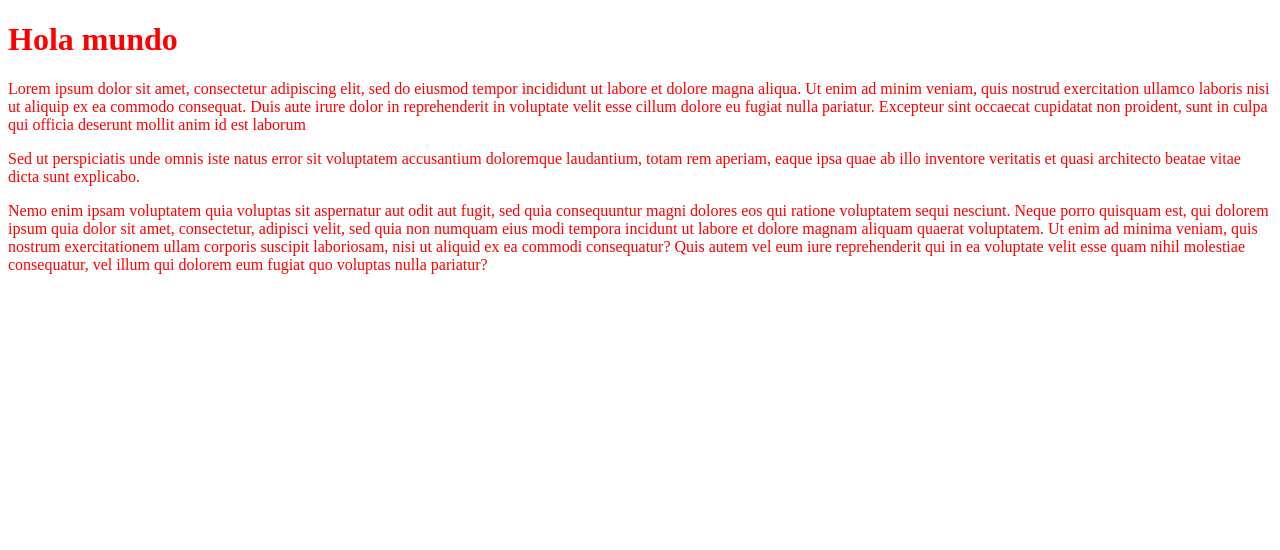
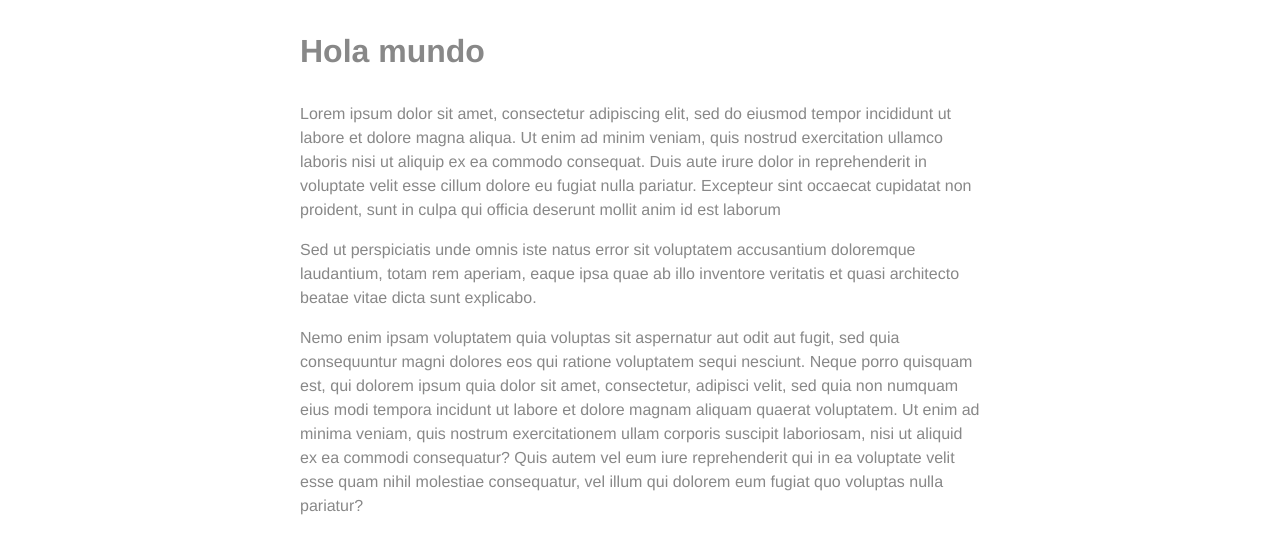
Before and after one commit to juanchopalen/curso-sass, a plain HTML site: page index.html in a window 1280 px wide. Drawn offline with Linux system fonts and the light colour scheme.

Commit message:
Lesson 2 commit

```diff
--- /dev/null
+++ b/scss/_layout.scss
@@ -0,0 +1,6 @@
+.container {
+    margin: 0 auto;
+    max-width: 680px;
+    padding: 0 20px;
+    color: $title;
+}
--- /dev/null
+++ b/scss/_variables.scss
@@ -0,0 +1,2 @@
+$title: #888;
+$title-font-family: "Georgia", serif;
--- a/scss/style.scss
+++ b/scss/style.scss
@@ -1,5 +1,44 @@
-$text: red;
+$text: #444;
+$font-family: "Helvetica", sans-serif;
 
-body{
-	color: $text;
+@import 'variables';
+@import 'layout';
+
+body {
+    color: $text;
+    font-family: $font-family;
+    padding: 0;
+    margin: 0;
+    font-size: 16px;
+    line-height: 1.5em;
 }
+
+h1 {
+    font-size: 2em;
+    line-height: 1.2em;
+    margin: 1em 0;
+    color: $title;
+}
+
+h2 {
+    font-size: 1.5em;
+    line-height: 1.2em;
+    margin: 0 0 0.5em 0;
+}
+
+p {
+    margin: 0 0 1em 0;
+}
+
+// Comentario
+
+blockquote {
+    margin: 0 0 20px 0;
+    p {
+        margin: 0;
+    }
+}
+
+/*
+Comentario
+*/
```
Also changed, not shown: css/style.css, 1 other file.
